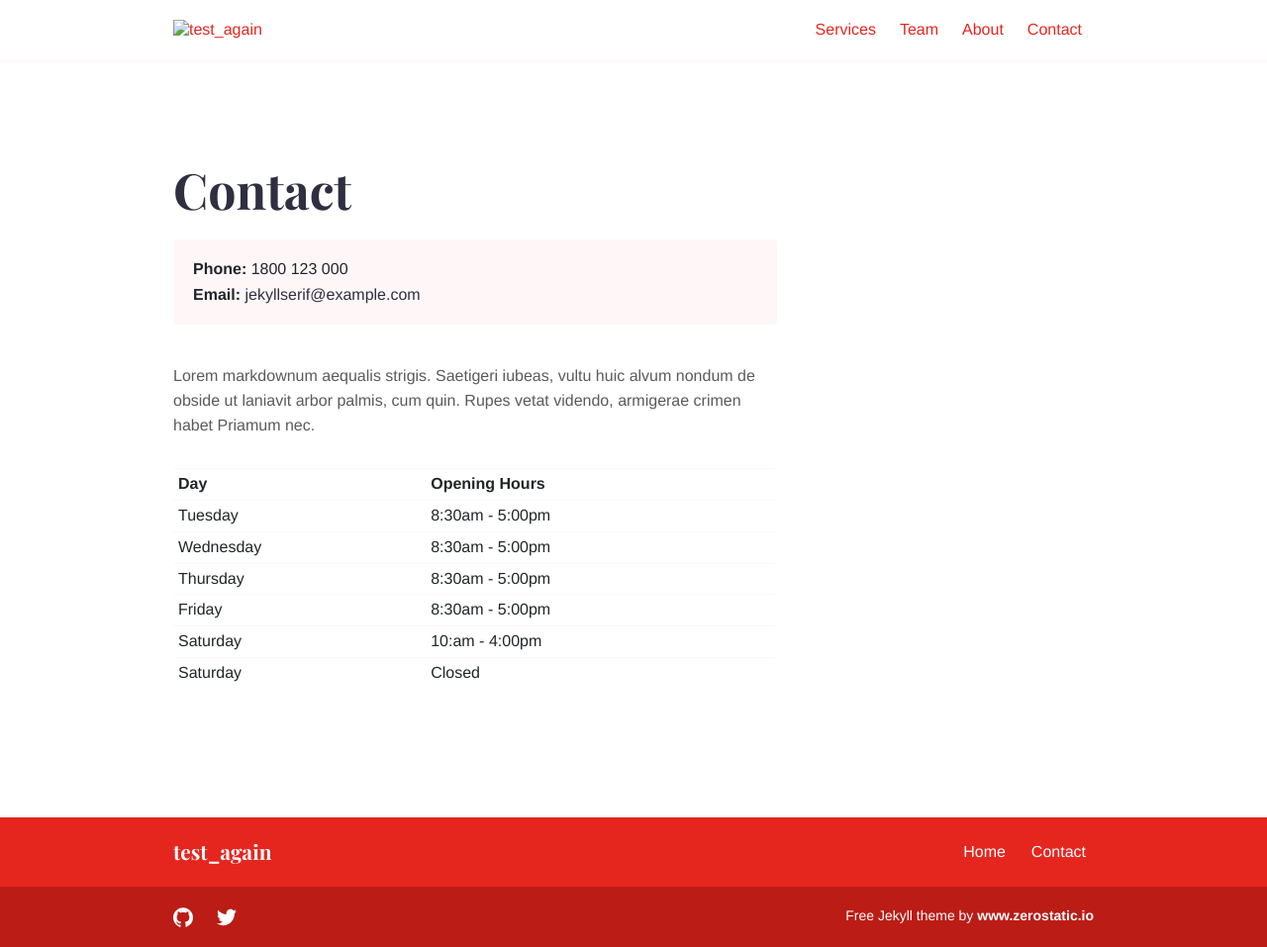
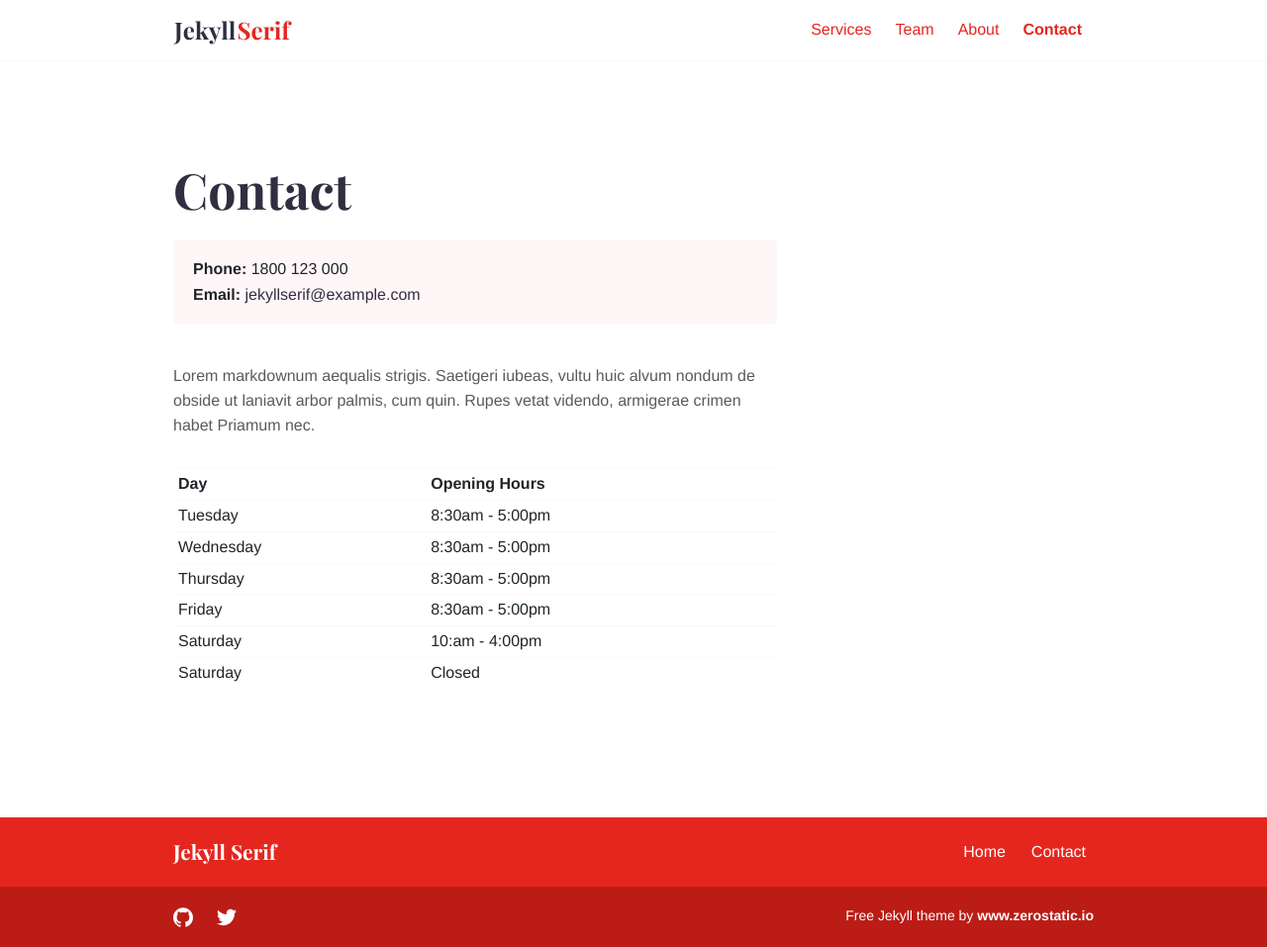
Before and after one commit to signeth2/test_again, a Jekyll site: the page built from contact.md, in a window 1280 px wide. Shown: the whole page at 99% size. Built offline with Jekyll 4.4.1, drawn with Linux system fonts in a browser that asks for light colours.

Commit message:
Update _config.yml

```diff
--- a/_config.yml
+++ b/_config.yml
@@ -1,5 +1,4 @@
-   url: signeth2.github.io
-   baseurl: /test_again
+baseurl: '/'
 permalink: pretty
 title: 'Jekyll Serif'
 theme: 'serif'
```
